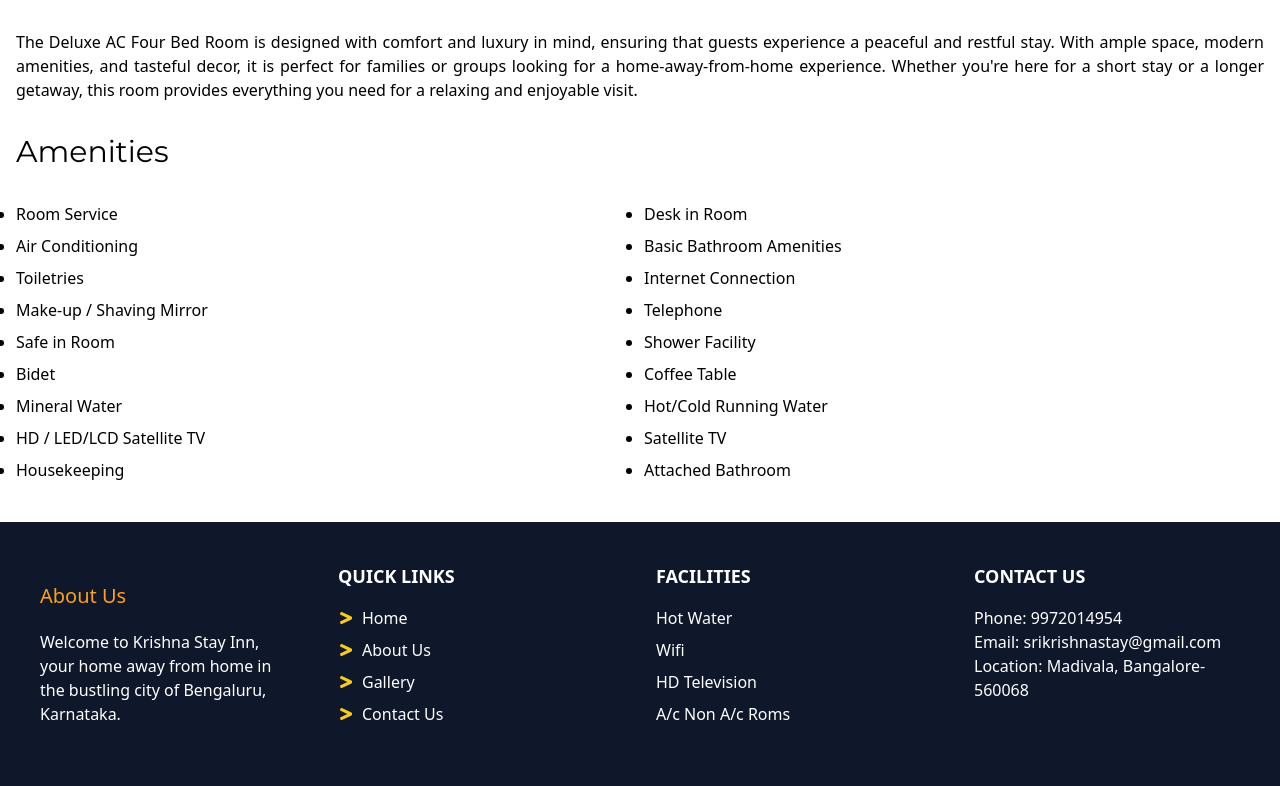
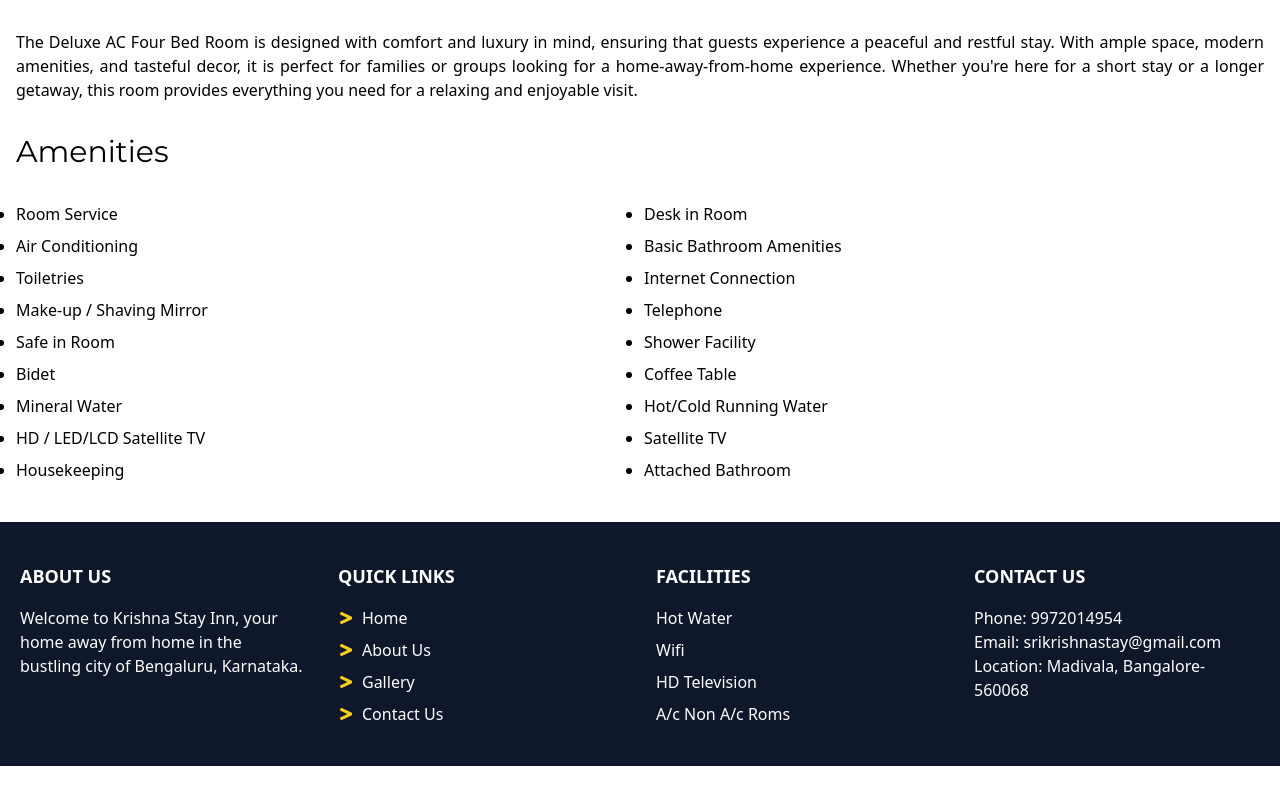
Before and after one commit to ag9731/shri-krishna-stay-in-bengaluru, a React (Vite) app: page /Deluxe_AC_Four_Bed_Room in a window 1280 px wide. Shown: the part 1180-1966 px from the top of the page. Built offline with nearby package versions, Linux system fonts and the light colour scheme.

Commit message:
updated footer section and rooms

```diff
--- a/src/components/Footer/Footer.jsx
+++ b/src/components/Footer/Footer.jsx
@@ -31,9 +31,11 @@ const Footer = () => {
   return (
     <footer className="bg-[#0f172b] text-white py-10 mt-10">
       <section className="grid grid-cols-1 md:grid-cols-4 gap-8 container mx-auto px-5">
-        {/* Logo or Company Info Section */}
-        <div className="p-5 rounded-lg text-white flex flex-col gap-5">
-          <h1 className="text-xl text-[#fea116]">About Us</h1>
+
+
+        {/* About Us Footer Sectin */}
+        <div>
+          <h1 className="uppercase text-lg font-bold mb-4">About US</h1>
           <p>
             Welcome to Krishna Stay Inn, your home away from home in the
             bustling city of Bengaluru, Karnataka.
```
